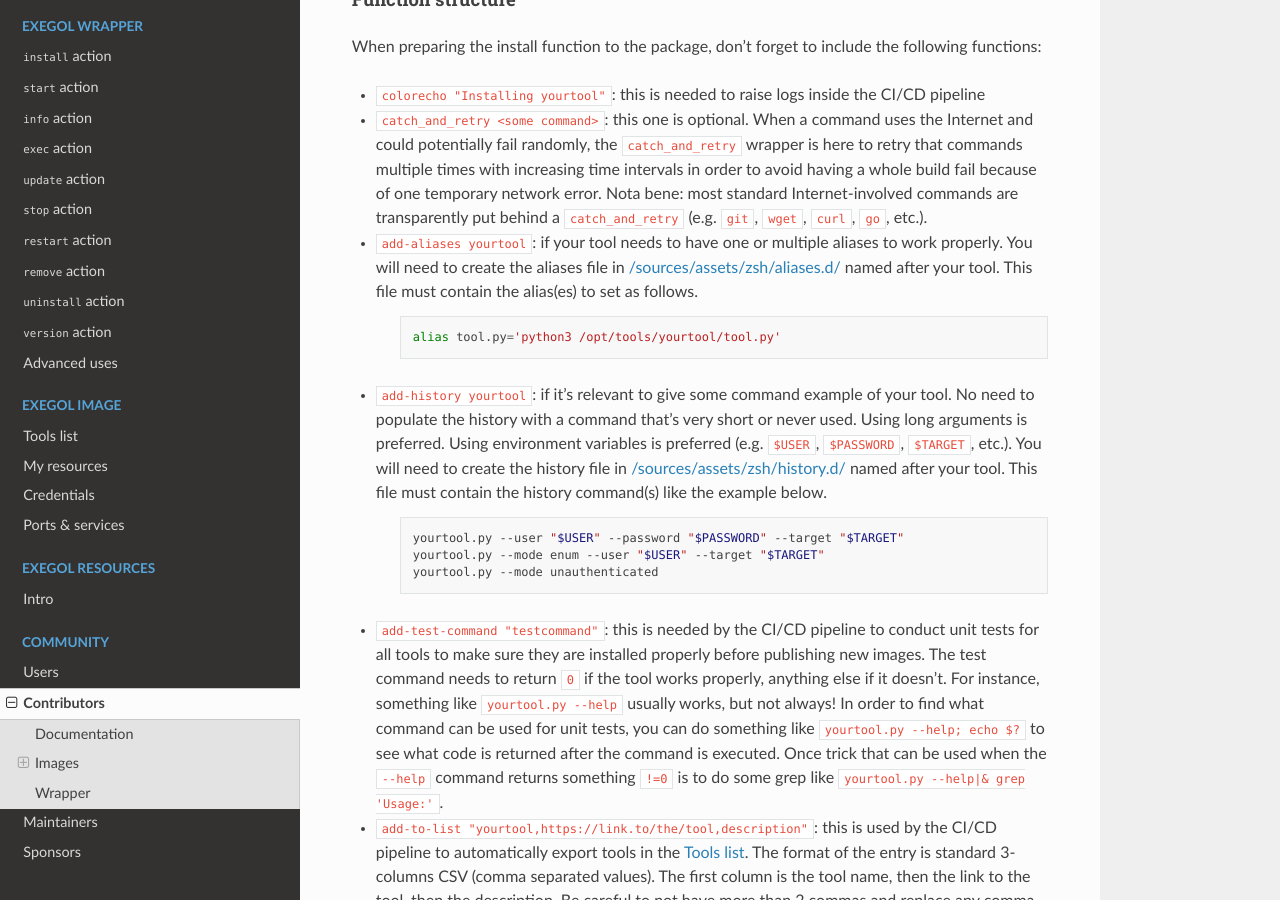
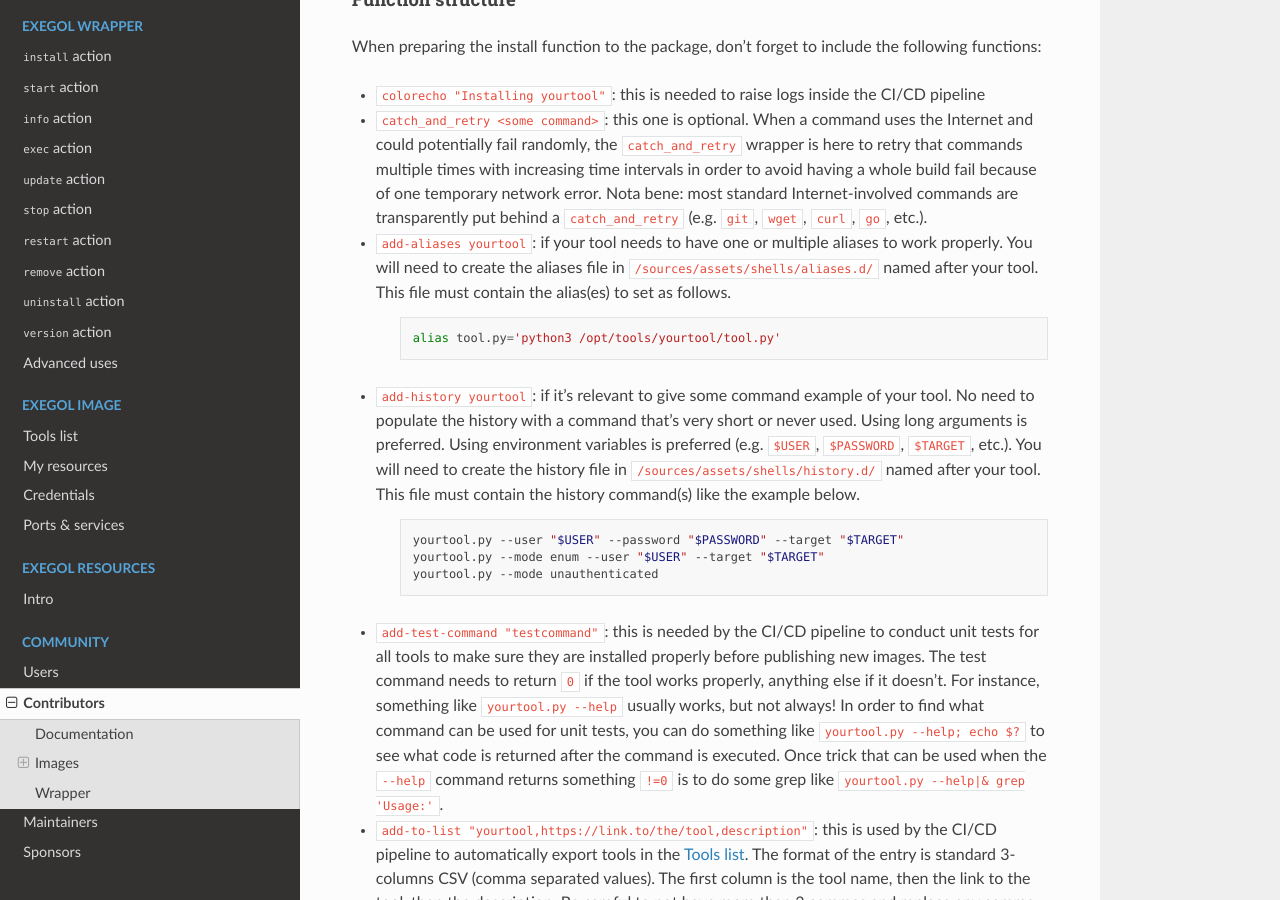
Before and after one commit to ThePorgs/Exegol-docs, a Sphinx documentation site: the page built from source/community/contributors.rst, in a window 1280 px wide and 900 px high, scrolled down 1753 px. Built offline with Sphinx 7.4.7 and the Read the Docs theme 2.0.0, drawn with Linux system fonts in a browser that asks for light colours.

Commit message:
zsh -> shells in contributors.rst

```diff
--- a/source/community/contributors.rst
+++ b/source/community/contributors.rst
@@ -59,13 +59,13 @@ When preparing the install function to the package, don't forget to include the
 
 * ``catch_and_retry <some command>``: this one is optional. When a command uses the Internet and could potentially fail randomly, the ``catch_and_retry`` wrapper is here to retry that commands multiple times with increasing time intervals in order to avoid having a whole build fail because of one temporary network error. Nota bene: most standard Internet-involved commands are transparently put behind a ``catch_and_retry`` (e.g. ``git``, ``wget``, ``curl``, ``go``, etc.).
 
-* ``add-aliases yourtool``: if your tool needs to have one or multiple aliases to work properly. You will need to create the aliases file in `/sources/assets/zsh/aliases.d/ <https://github.com/ThePorgs/Exegol-images/tree/main/sources/assets/zsh/aliases.d>`_ named after your tool. This file must contain the alias(es) to set as follows.
+* ``add-aliases yourtool``: if your tool needs to have one or multiple aliases to work properly. You will need to create the aliases file in ``/sources/assets/shells/aliases.d/`` named after your tool. This file must contain the alias(es) to set as follows.
 
     .. code-block:: bash
 
         alias tool.py='python3 /opt/tools/yourtool/tool.py'
 
-* ``add-history yourtool``: if it's relevant to give some command example of your tool. No need to populate the history with a command that's very short or never used. Using long arguments is preferred. Using environment variables is preferred (e.g. ``$USER``, ``$PASSWORD``, ``$TARGET``, etc.). You will need to create the history file in `/sources/assets/zsh/history.d/ <https://github.com/ThePorgs/Exegol-images/tree/main/sources/assets/zsh/history.d>`_ named after your tool. This file must contain the history command(s) like the example below.
+* ``add-history yourtool``: if it's relevant to give some command example of your tool. No need to populate the history with a command that's very short or never used. Using long arguments is preferred. Using environment variables is preferred (e.g. ``$USER``, ``$PASSWORD``, ``$TARGET``, etc.). You will need to create the history file in ``/sources/assets/shells/history.d/`` named after your tool. This file must contain the history command(s) like the example below.
 
     .. code-block:: bash
 
@@ -141,7 +141,7 @@ When installing a tool, depending on how it gets installed, here are the rules.
             deactivate
             add-aliases yourtool
 
-        And add the following alias to your new alias file in /sources/assets/zsh/aliases.d/
+        And add the following alias to your new alias file in ``/sources/assets/shells/aliases.d/``
 
         .. code-block:: bash
 
```
